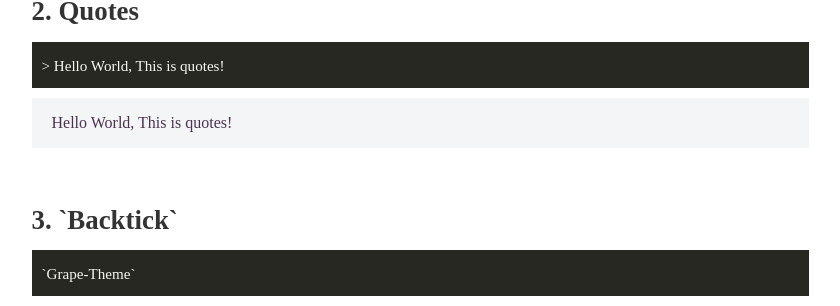
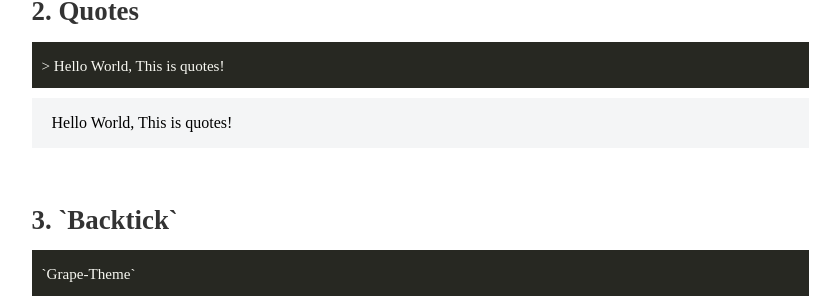
Before and after one commit to mirutree/mirutree.github.io, a Jekyll site: the page built from _posts/2019-06-09-grape-theme-style.md, in a window 1280 px wide. Shown: the part 794-1100 px from the top of the page, without its empty margins (220-1060 px from the left). Built offline with Jekyll 4.4.1, drawn with Linux system fonts in a browser that asks for light colours; nearby versions of some CDN libraries; some web fonts are replaced.

Commit message:
Update _utility.scss

```diff
--- a/_sass/base/_utility.scss
+++ b/_sass/base/_utility.scss
@@ -85,7 +85,7 @@
     }
     blockquote {
         background: #ced3d638;
-        color: rgba(75, 50,80);
+        color: rgba(0,0,0.5);
         margin: 10px auto;
         padding: 8px 20px;
         * { font-size: 16px; }
```
